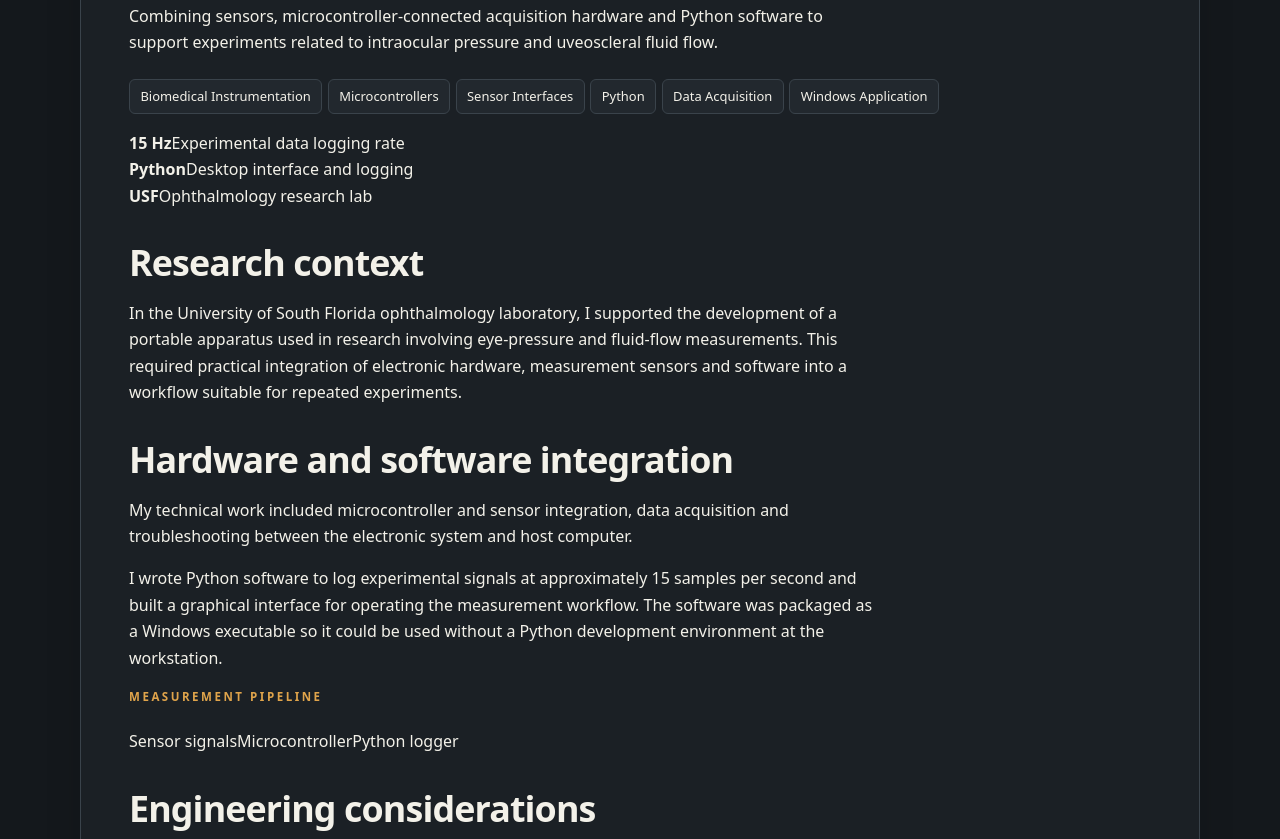
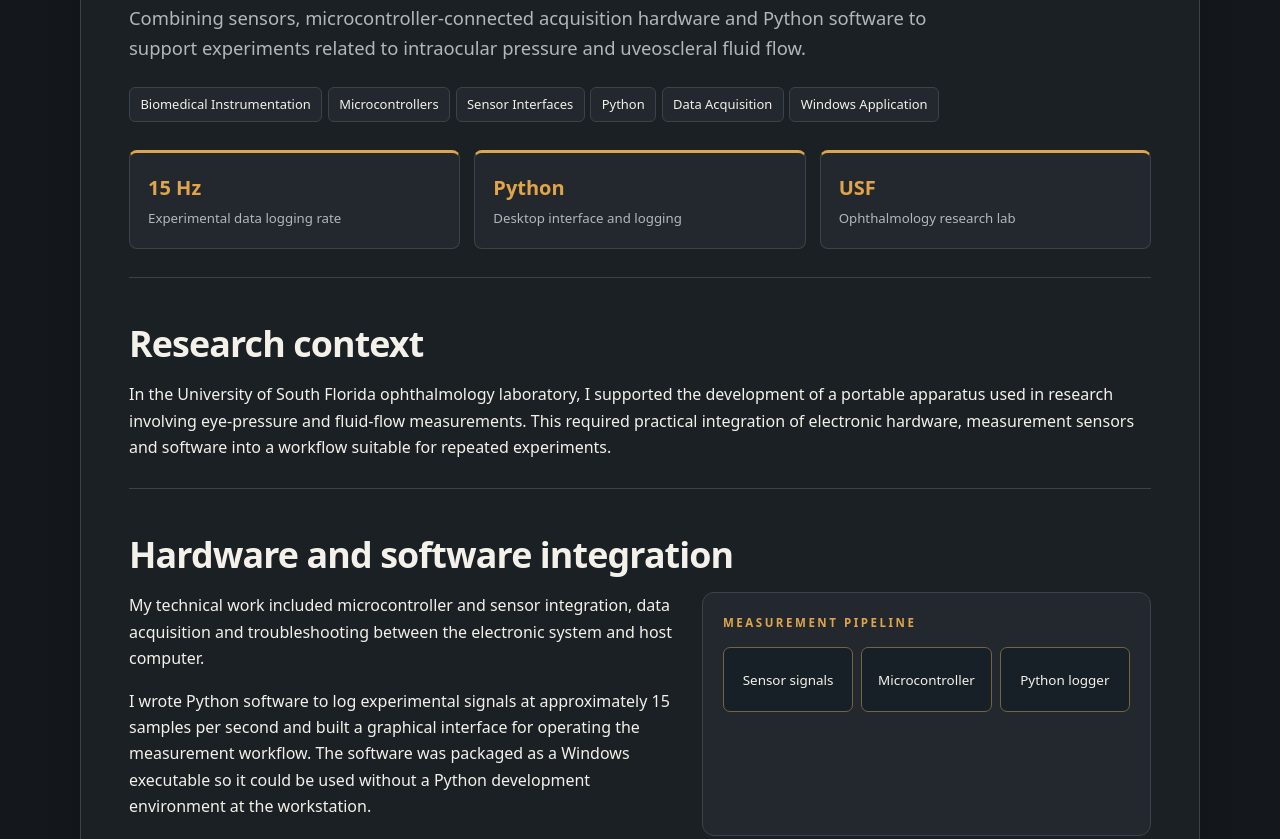
Before and after one commit to Oupobopoc-C6H6/Website, a plain HTML site: page projects/ophthalmology-instrumentation.html in a window 1280 px wide. Shown: the part 394-1233 px from the top of the page. Drawn offline with Linux system fonts and the light colour scheme.

Commit message:
Rework project listings and styles: assets/stylesheet.css

```diff
--- a/assets/stylesheet.css
+++ b/assets/stylesheet.css
@@ -260,3 +260,26 @@ pre { max-width: 100%; overflow-x: auto; padding: 20px; background: #101519; bor
   .perifuse-main .case-figure > a,
   .perifuse-main .case-animation-stage { height: 255px; }
 }
+
+/* Project-rework case studies */
+.feature-graphic{display:flex;align-items:stretch;justify-content:center}
+.technical-illustration{display:flex;align-items:center;justify-content:center;flex-wrap:wrap;gap:9px;padding:16px;min-height:145px;background:radial-gradient(circle at 30% 20%,#344047,#1a2127 70%);border-radius:8px}
+.technical-illustration span{border:1px solid #8f754e;background:#222a31;color:var(--text);border-radius:7px;padding:10px 12px;font-size:.79rem;font-weight:700;letter-spacing:.04em}
+.feature-graphic .technical-illustration{width:100%;height:100%;border-radius:0}
+.project-img.technical-illustration{width:min(32%,270px);flex-shrink:0;align-self:stretch}
+.portfolio-case .case-lead{font-size:1.15rem;color:var(--muted);max-width:80ch}
+.portfolio-case .case-metrics{display:grid;grid-template-columns:repeat(3,minmax(0,1fr));gap:14px;margin:28px 0}
+.portfolio-case .case-metrics>div{background:var(--panel);border:1px solid var(--border);border-top:3px solid var(--accent);border-radius:8px;padding:18px}
+.portfolio-case .case-metrics strong{display:block;color:var(--accent);font-size:1.25rem}
+.portfolio-case .case-metrics span{font-size:.83rem;color:var(--muted)}
+.portfolio-case .case-section{border-top:1px solid var(--border);padding-top:12px;margin-top:28px}
+.portfolio-case .case-section>p{max-width:none}
+.portfolio-case .case-split{display:grid;grid-template-columns:minmax(0,1.1fr) minmax(0,.9fr);gap:24px}
+.portfolio-case .case-technical-panel{background:var(--panel);border:1px solid var(--border);border-radius:12px;padding:20px}
+.portfolio-case .case-technical-panel .eyebrow{margin:0 0 15px}
+.portfolio-case .case-flow{display:flex;flex-wrap:wrap;gap:8px}
+.portfolio-case .case-flow span{flex:1 1 115px;display:flex;align-items:center;justify-content:center;text-align:center;min-height:65px;padding:10px;border:1px solid #746344;border-radius:7px;background:#182027;font-size:.84rem}
+.portfolio-case .case-flow-wide{margin:20px 0 24px}
+.portfolio-case .case-back{margin-top:30px}
+@media(max-width:850px){.portfolio-case .case-split{grid-template-columns:1fr}.portfolio-case .case-metrics{grid-template-columns:1fr}}
+@media(max-width:680px){.project-img.technical-illustration{width:100%;min-height:140px}}
```
